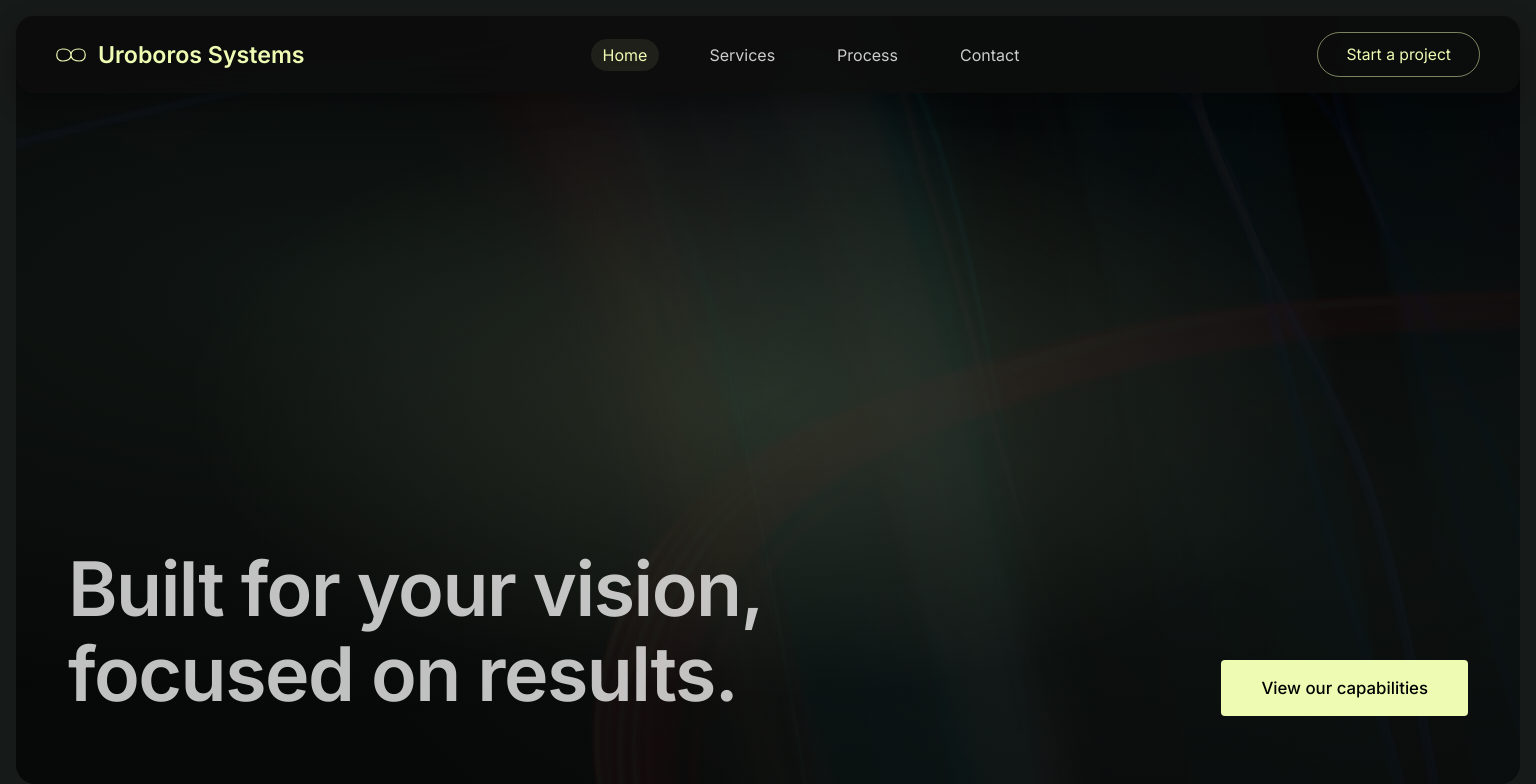
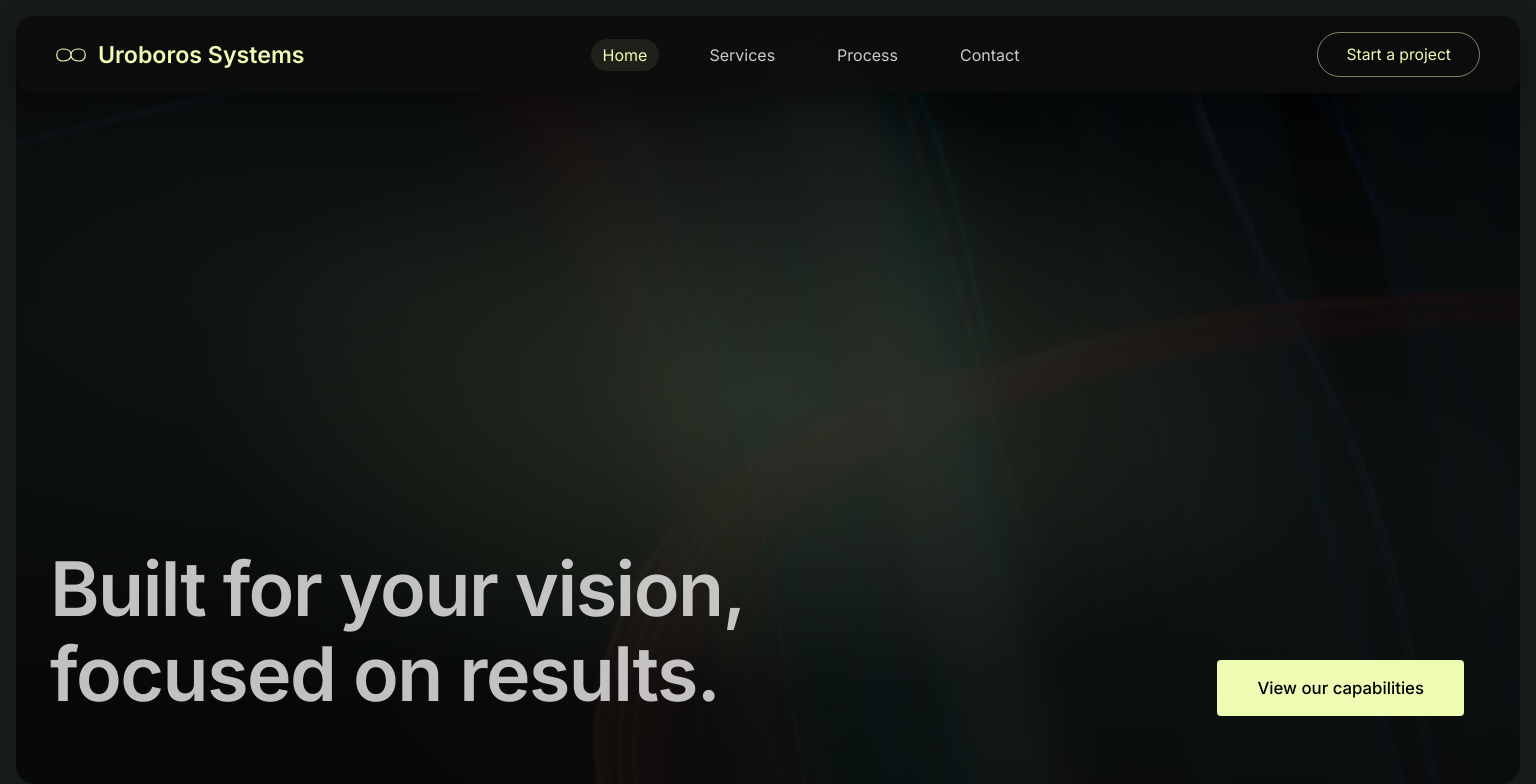
Before and after one commit to EldarGrb/Portfolio2, a React (Vite) app: page / in a window 1536 px wide. Shown: the top 784 px of the page. Built offline with nearby package versions, Linux system fonts and the light colour scheme.

Commit message:
anchor hero heading left on widescreens

```diff
--- a/src/styles/index.css
+++ b/src/styles/index.css
@@ -1138,13 +1138,13 @@ textarea:focus-visible {
   }
 
   .hero-content {
-    width: min(100%, var(--wide-content-max));
-    margin: 0 auto;
-    padding: 0 52px 68px;
+    width: 100%;
+    margin: 0;
+    padding: 0 56px 68px 34px;
   }
   .hero-card h1 {
     font-size: clamp(3.4rem, 4.9vw, 5.4rem);
-    max-width: 860px;
+    max-width: 820px;
   }
   .hero-cta-btn {
     padding: 18px 40px;
@@ -1206,12 +1206,13 @@ textarea:focus-visible {
     padding: 18px 48px;
   }
   .hero-content {
-    width: min(100%, var(--ultra-content-max));
-    padding: 0 66px 78px;
+    width: 100%;
+    margin: 0;
+    padding: 0 76px 78px 42px;
   }
   .hero-card h1 {
     font-size: clamp(3.8rem, 4.6vw, 6rem);
-    max-width: 980px;
+    max-width: 900px;
   }
 
   .section {
```
